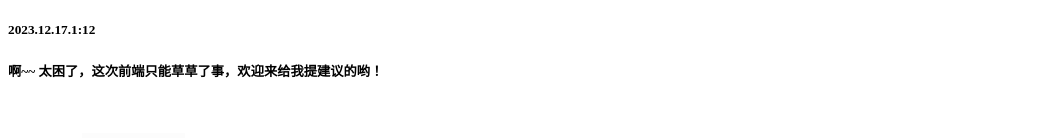
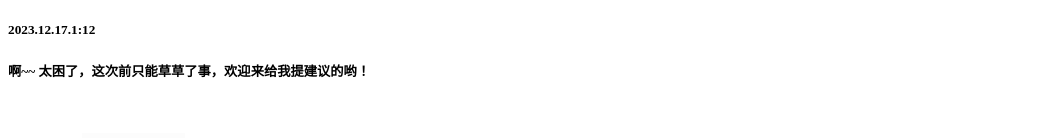
Before and after one commit to sixu123/sixu123.github.io, a plain HTML site: page index.html in a window 1280 px wide. Shown: the part 381-519 px from the top of the page, without its empty margins (0-1064 px from the left). Drawn offline with Linux system fonts and the light colour scheme.

Commit message:
更新 index.html

```diff
--- a/index.html
+++ b/index.html
@@ -15,7 +15,7 @@
     <h5>欢迎加入我们的哈！</h5>
     <h4>联系方式：QQ：737432453</h4>
     <h5>2023.12.17.1:12</h5>
-    <h5>啊~~ 太困了，这次前端只能草草了事，欢迎来给我提建议的哟！</h5>
+    <h5>啊~~ 太困了，这次前只能草草了事，欢迎来给我提建议的哟！</h5>
     <img src="./1 (6).jpg" alt="">
 </body>
 </html>
```
